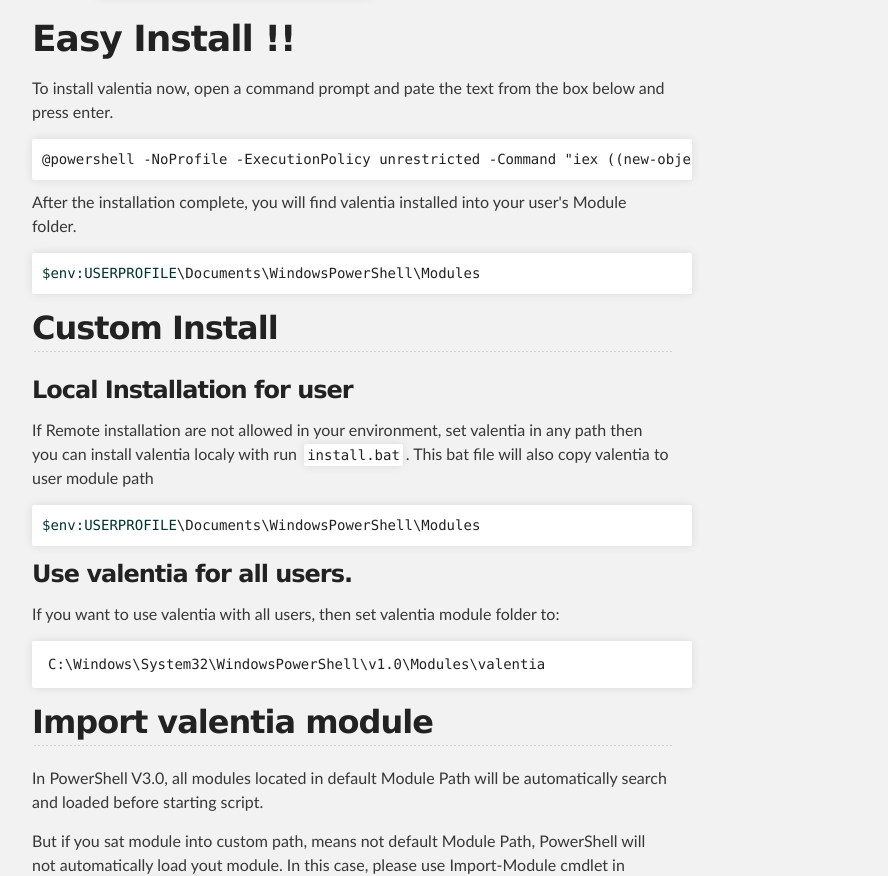
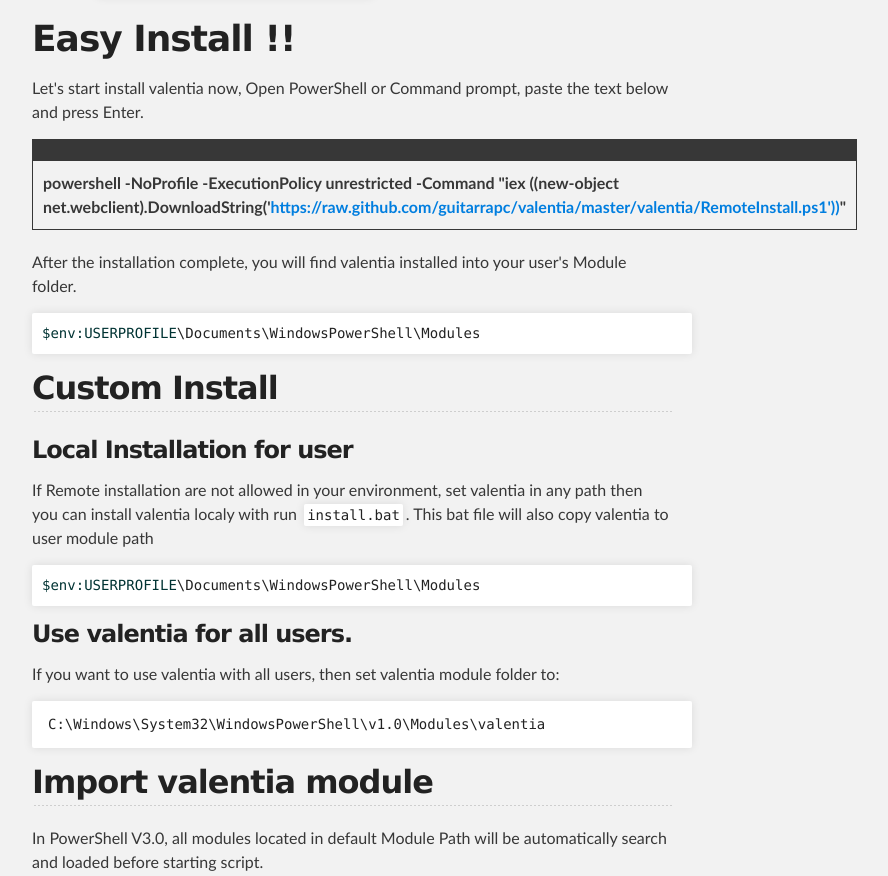
Before and after one commit to guitarrapc/valentia, a plain HTML site: page index.html in a window 1280 px wide. Shown: the part 2443-3319 px from the top of the page, without its empty margins (288-1176 px from the left). Drawn offline with Linux system fonts and the light colour scheme.

```diff
--- a/index.html
+++ b/index.html
@@ -126,12 +126,16 @@ Supporting Operating System are...</p>
 </ol><h1>
 <a name="easy-install-" class="anchor" href="#easy-install-"><span class="octicon octicon-link"></span></a>Easy Install !!</h1>
 
-<p>To install valentia now, open a command prompt and pate the text from the box below and press enter.</p>
+<p>Let's start install valentia now, Open PowerShell or Command prompt, paste the text below and press Enter.</p>
 
-<div class="highlight highlight-text"><pre>@powershell -NoProfile -ExecutionPolicy unrestricted -Command "iex ((new-object net.webclient).DownloadString('https://raw.github.com/guitarrapc/valentia/master/valentia/RemoteInstall.ps1'))"
-</pre></div>
-
-<p>After the installation complete, you will find valentia installed into your user's Module folder.</p>
+<table>
+<thead><tr>
+<th></th>
+</tr></thead>
+<tbody><tr>
+<td><strong>powershell -NoProfile -ExecutionPolicy unrestricted -Command "iex ((new-object net.webclient).DownloadString('<a href="https://raw.github.com/guitarrapc/valentia/master/valentia/RemoteInstall.ps1'))">https://raw.github.com/guitarrapc/valentia/master/valentia/RemoteInstall.ps1'))</a>"</strong></td>
+</tr></tbody>
+</table><p>After the installation complete, you will find valentia installed into your user's Module folder.</p>
 
 <div class="highlight highlight-PowerShell"><pre><span class="nv">$env:USERPROFILE</span><span class="p">\</span><span class="n">Documents</span><span class="p">\</span><span class="n">WindowsPowerShell</span><span class="p">\</span><span class="n">Modules</span>
 </pre></div>
```
Also changed, not shown: params.json (+1 -1 lines).
